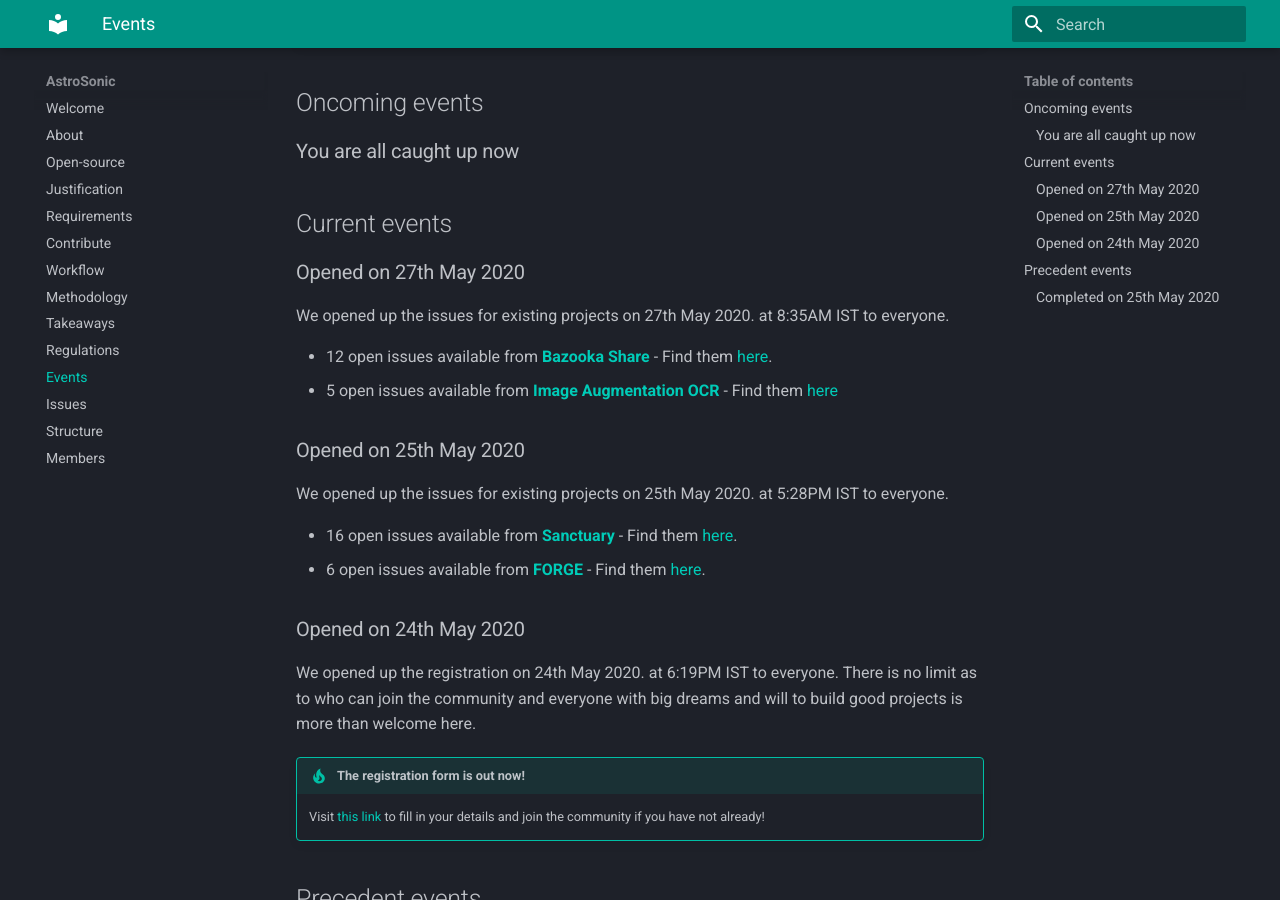
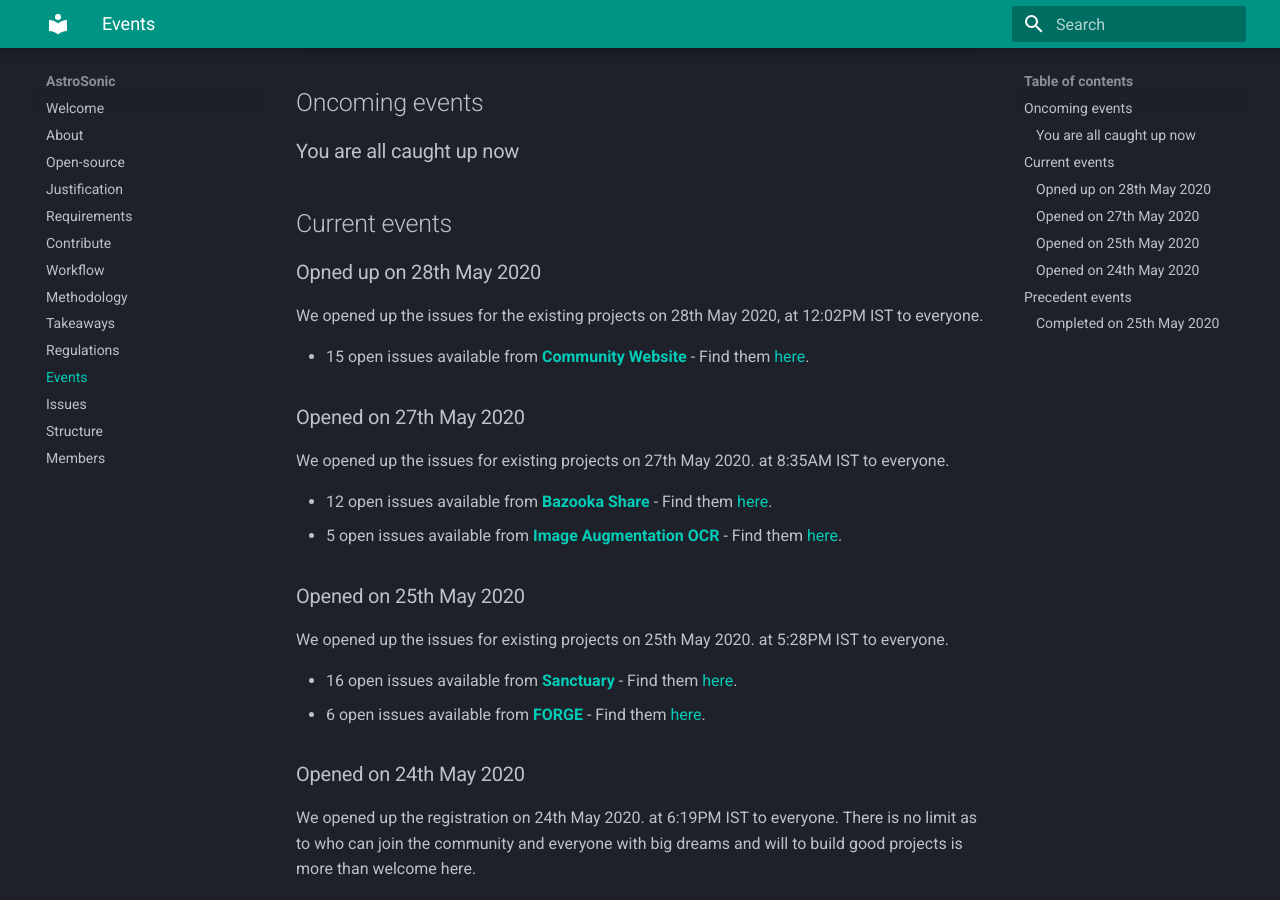
Before and after one commit to astrosonic/community-website, an MkDocs documentation site: the page built from docs/event.md, in a window 1280 px wide and 900 px high, scrolled down 343 px. Built offline with MkDocs 1.6.1 and Material for MkDocs 9.7.7, drawn with Linux system fonts in a browser that asks for light colours.

Commit message:
Linked the community website issues to events

```diff
--- a/docs/event.md
+++ b/docs/event.md
@@ -12,11 +12,16 @@
 
 ## Current events
 
+### Opned up on 28th May 2020
+We opened up the issues for the existing projects on 28th May 2020, at 12:02PM IST to everyone.
+
+* 15 open issues available from [**Community Website**](https://github.com/astrosonic/community-website/) - Find them [here](probs.md#community-website-15-issues-available).
+
 ### Opened on 27th May 2020
 We opened up the issues for existing projects on 27th May 2020. at 8:35AM IST to everyone.
 
 * 12 open issues available from [**Bazooka Share**](https://github.com/astrosonic/bazooka-share) - Find them [here](probs.md#bazooka-share-12-issues-available).
-* 5 open issues available from [**Image Augmentation OCR**](https://github.com/astrosonic/Image-Augmentation-OCR) - Find them [here](probs.md#image-augmentation-ocr-5-issues-available)
+* 5 open issues available from [**Image Augmentation OCR**](https://github.com/astrosonic/Image-Augmentation-OCR) - Find them [here](probs.md#image-augmentation-ocr-5-issues-available).
 
 ### Opened on 25th May 2020
 We opened up the issues for existing projects on 25th May 2020. at 5:28PM IST to everyone.
```
